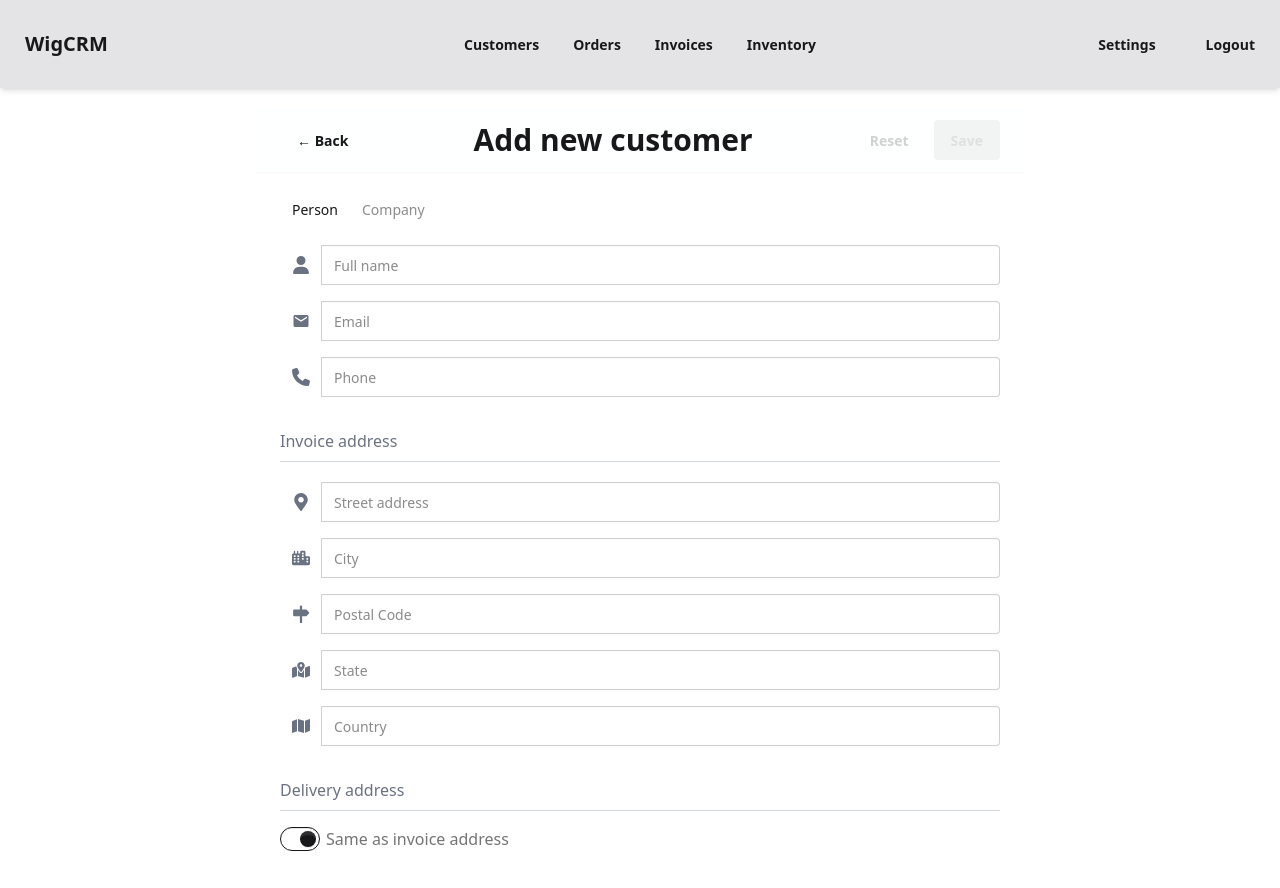
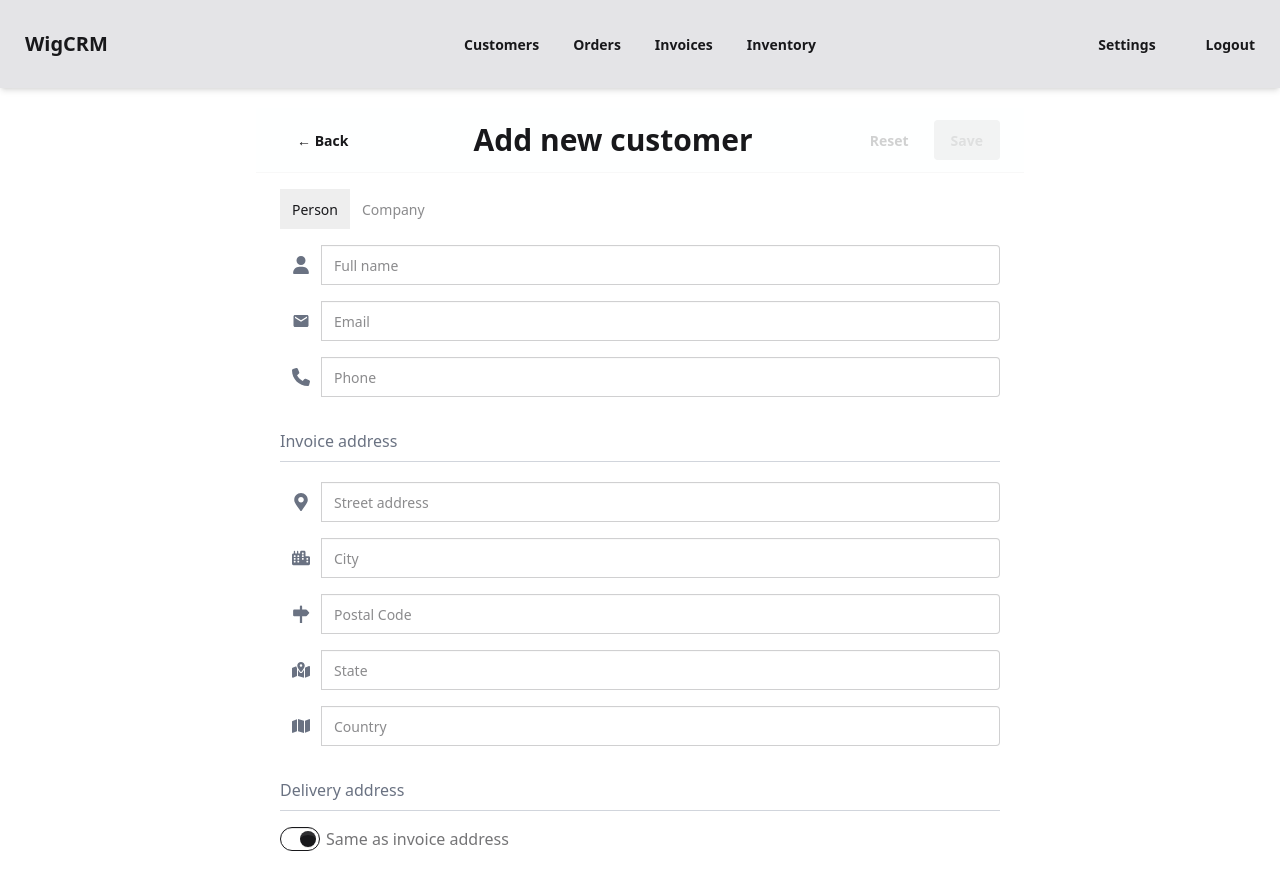
Before and after one commit to olli-suoniemi/invoicing, a Next.js app in the folder ui/: page /customers/new in a window 1280 px wide. Built offline with nearby package versions, Linux system fonts and the light colour scheme.

Commit message:
style: enhance tab styling and spacing in customer creation page

```diff
--- a/ui/app/customers/new/page.js
+++ b/ui/app/customers/new/page.js
@@ -335,14 +335,14 @@ export default function CustomerNewPage() {
           <div className="tabs tabs-boxed w-fit">
             <button
               type="button"
-              className={`tab ${customerType === 'person' ? 'tab-active' : ''}`}
+              className={`tab ${customerType === 'person' ? 'tab-active bg-base-300' : ''}`}
               onClick={() => setCustomerType('person')}
             >
               Person
             </button>
             <button
               type="button"
-              className={`tab ${customerType === 'company' ? 'tab-active' : ''}`}
+              className={`tab ${customerType === 'company' ? 'tab-active bg-base-300' : ''}`}
               onClick={() => setCustomerType('company')}
             >
               Company
@@ -505,7 +505,7 @@ export default function CustomerNewPage() {
                   </label>
 
                   {!sameAsInvoice && (
-                    <div className="flex flex-col gap-3">
+                    <div className="flex flex-col gap-3 mt-3">
                       {/* Street */}
                       <div className="join w-full">
                         <span className="join-item px-3 text-gray-500 flex items-center">
```
